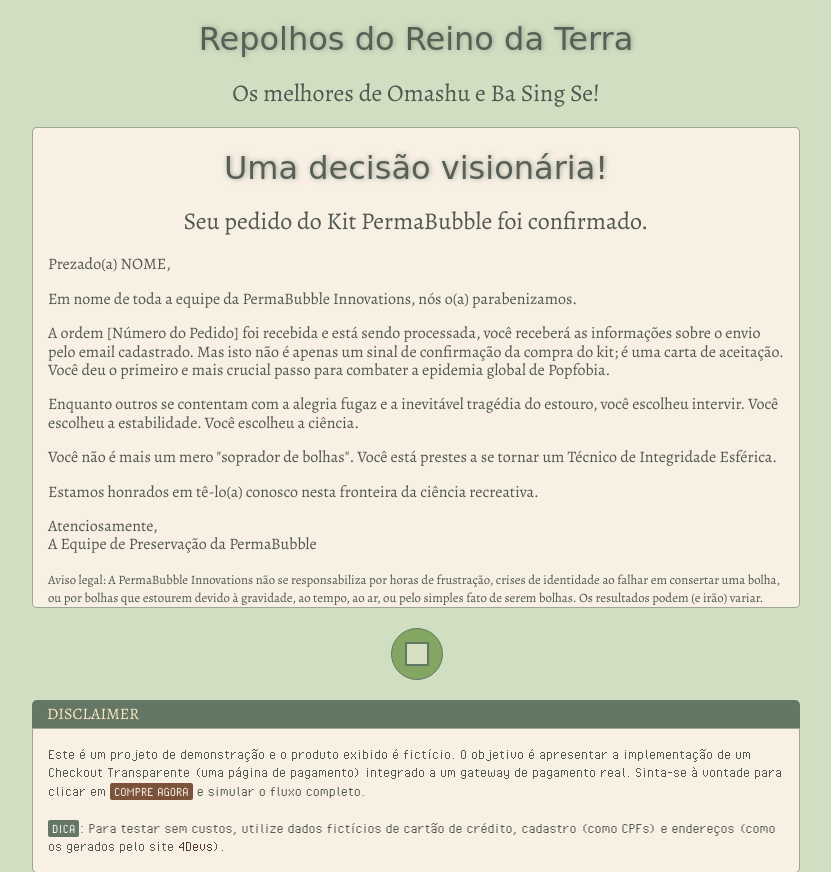
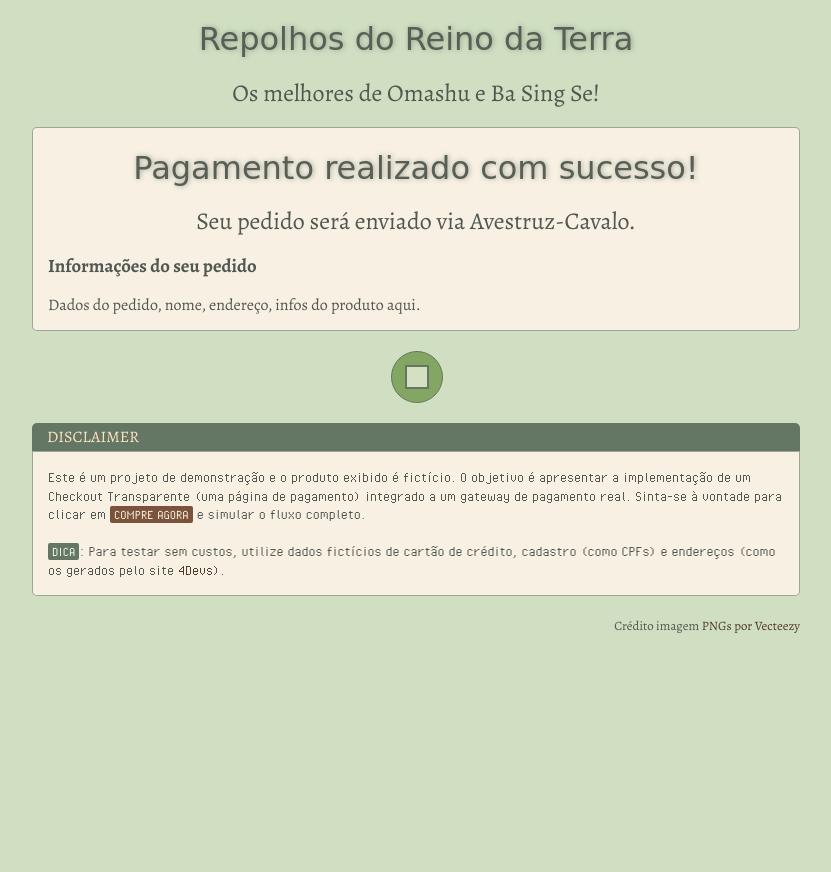
Before and after one commit to vitoriadeo/checkout-transparente-asaas, a Flask app: page /order-placed in a window 1280 px wide. Shown: the top 872 px of the page, without its empty margins (224-1055 px from the left). After the commit the page ends 633 px from the top, so only its background shows below. Run offline with Flask 3, Linux system fonts and the light colour scheme; some libraries are stand-ins or nearby versions; some web fonts are replaced.

Commit message:
feat(order-page): adicionar página de sucesso ao projeto
página de sucesso pois realizar o pagamento

```diff
--- a/app/templates/order-placed.html
+++ b/app/templates/order-placed.html
@@ -2,27 +2,8 @@
 {% block title %} {{super()}} - Compra concluída! {% endblock %}
 
 {% block content %}
-<h1>Uma decisão visionária!</h1>
-<h2>Seu pedido do Kit PermaBubble foi confirmado.</h2>
-
-<p>Prezado(a) NOME,</p>
-<p>Em nome de toda a equipe da PermaBubble Innovations, nós o(a) parabenizamos.</p>
-<p>A ordem [Número do Pedido] foi recebida e está sendo processada, você receberá as informações sobre o envio pelo
-    email cadastrado. Mas isto não é apenas um sinal de confirmação da compra do kit; é uma carta de aceitação. Você deu o primeiro e
-    mais crucial passo para combater a epidemia global de Popfobia.</p>
-
-<p>Enquanto outros se contentam com a alegria fugaz e a inevitável tragédia do estouro, você escolheu intervir. Você
-    escolheu a estabilidade. Você escolheu a ciência.</p>
-
-<p>Você não é mais um mero "soprador de bolhas". Você está prestes a se tornar um Técnico de Integridade Esférica.</p>
-
-<p>Estamos honrados em tê-lo(a) conosco nesta fronteira da ciência recreativa.</p>
-
-<p>Atenciosamente,<br>
-    A Equipe de Preservação da PermaBubble</p>
-
-<small>Aviso legal: A PermaBubble Innovations não se responsabiliza por horas de frustração, crises de identidade ao
-    falhar em
-    consertar uma bolha, ou por bolhas que estourem devido à gravidade, ao tempo, ao ar, ou pelo simples fato de serem
-    bolhas. Os resultados podem (e irão) variar.</small>
+<h1>Pagamento realizado com sucesso!</h1>
+<h2>Seu pedido será enviado via Avestruz-Cavalo.</h2>
+<h3>Informações do seu pedido</h3>
+<p>Dados do pedido, nome, endereço, infos do produto aqui.</p>
 {% endblock %}
```
